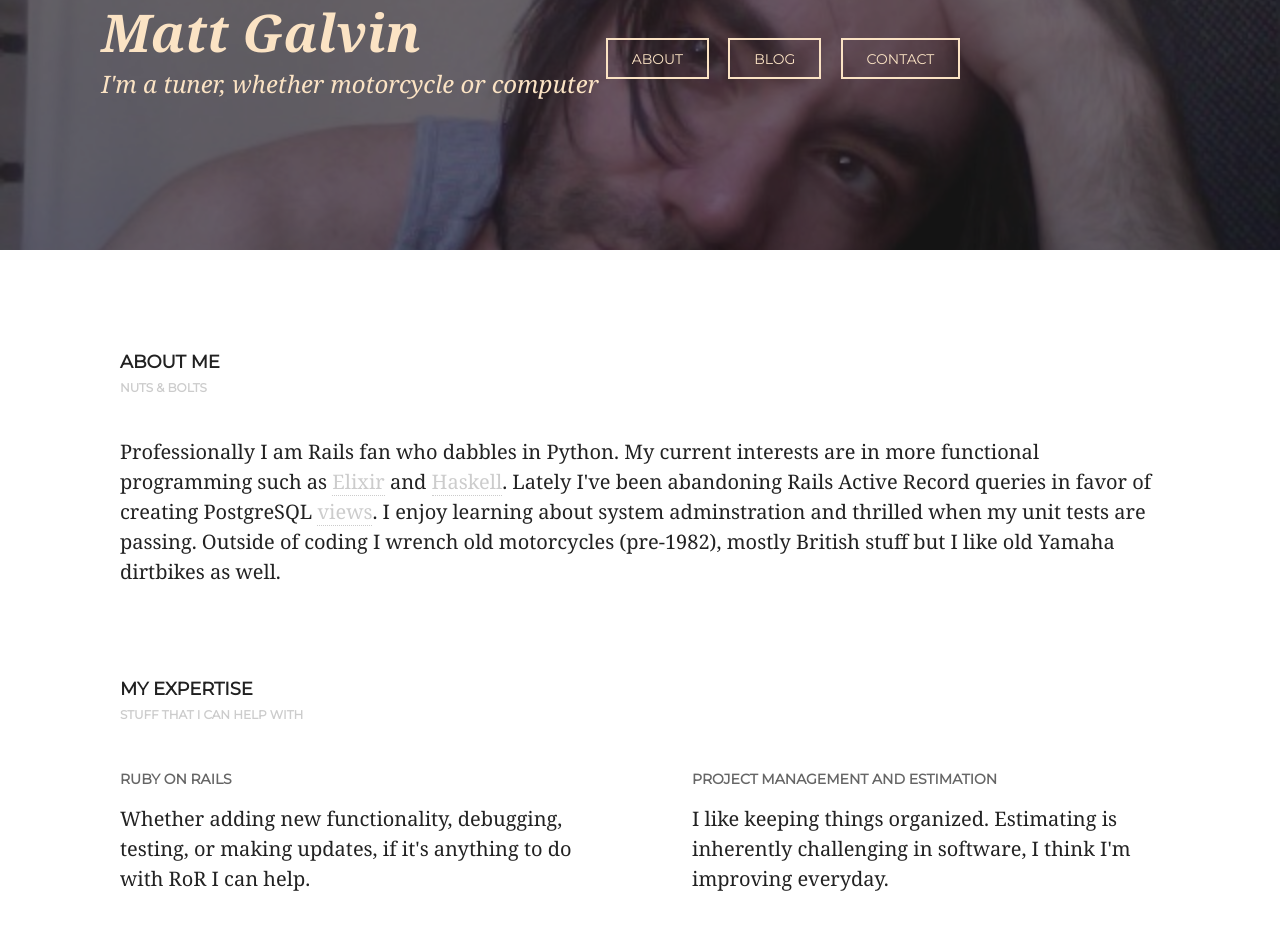
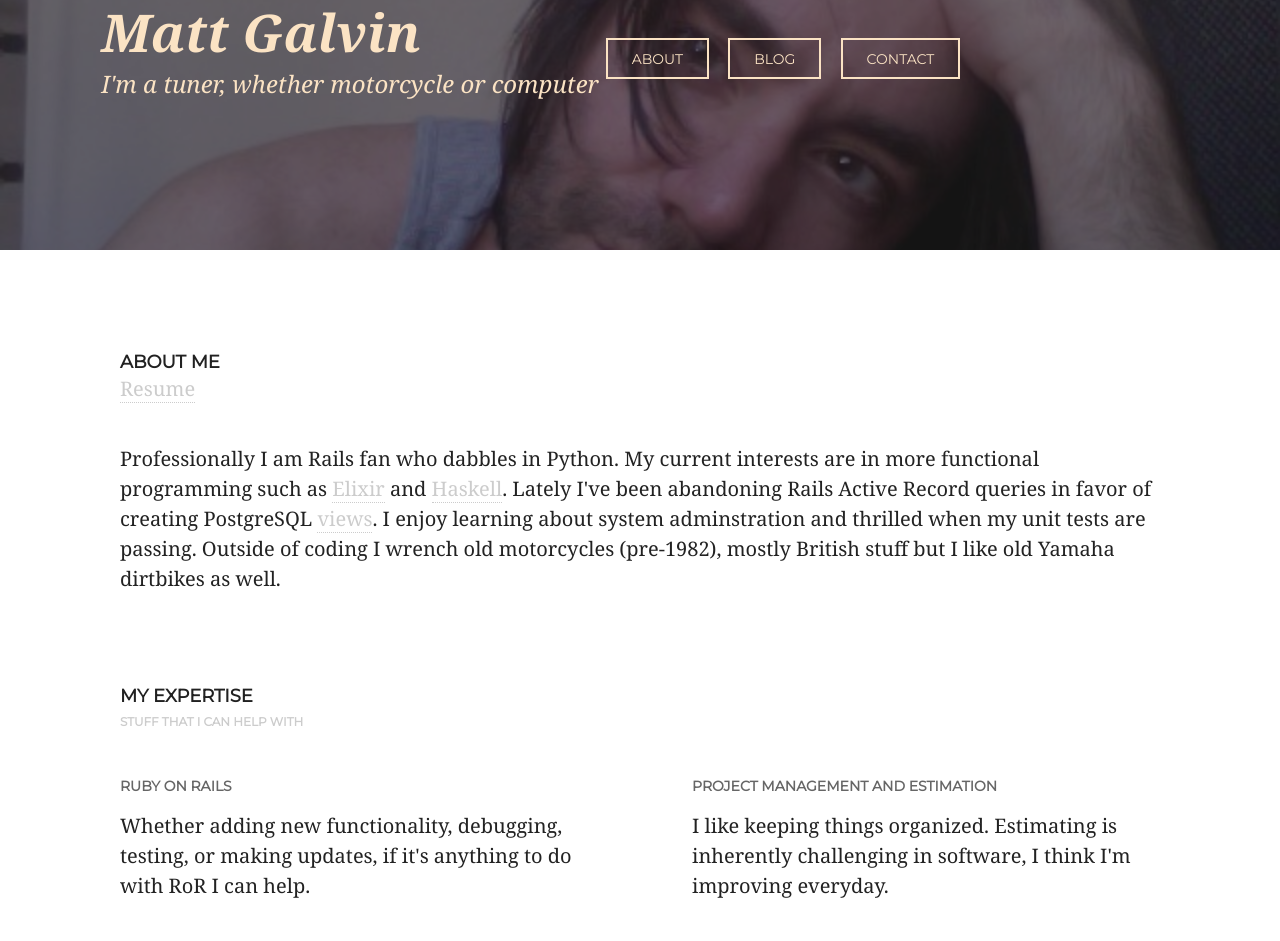
Before and after one commit to mattjg908/mattjg908.github.com, a Jekyll site: the page built from about/index.html, in a window 1280 px wide. Shown: the top 941 px of the page. Built offline with Jekyll 4.4.1, drawn with Linux system fonts in a browser that asks for light colours; some web fonts are replaced.

Commit message:
Update about view

```diff
--- a/about/index.html
+++ b/about/index.html
@@ -12,7 +12,7 @@ overview: true
 
             <header class="section-header">
                 <h3 class="section-title">About Me</h3>
-                <span class="section-subtitle">Nuts & Bolts</a></span>
+                <a href="/img/matthewgalvinresume.pdf">Resume</a>
             </header>
 
             <p>Professionally I am Rails fan who dabbles in Python. My current interests are in more functional programming such as <a href="http://elixir-lang.org/">Elixir</a> and <a href="https://www.haskell.org/">Haskell</a>. Lately I've been abandoning Rails Active Record queries in favor of creating PostgreSQL <a href="http://www.postgresql.org/docs/9.4/static/sql-createview.html">views</a>. I enjoy learning about system adminstration and thrilled when my unit tests are passing. Outside of coding I wrench old motorcycles (pre-1982), mostly British stuff but I like old Yamaha dirtbikes as well.</p>
```
Also changed, not shown: 5 other files.
